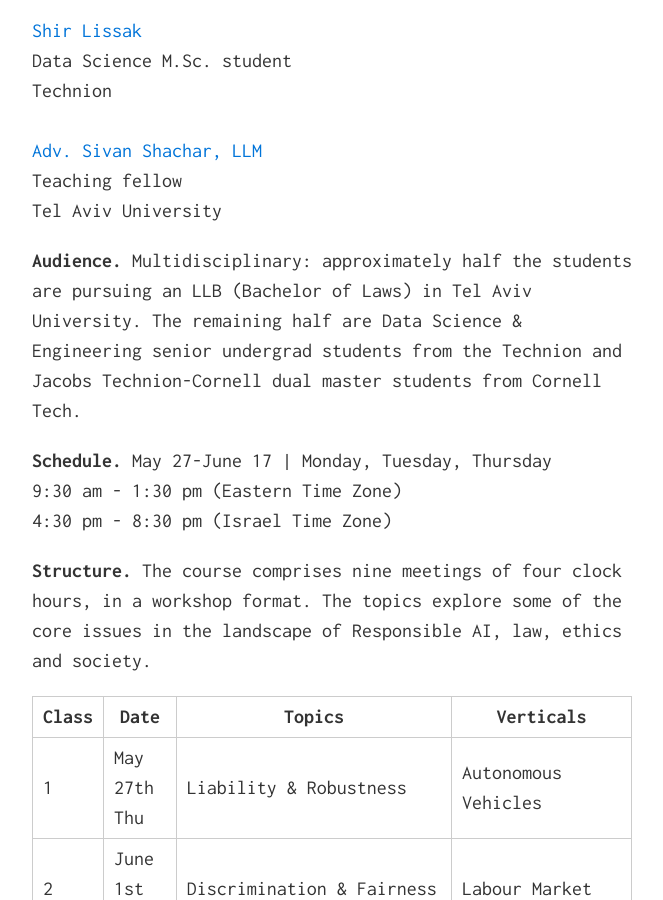
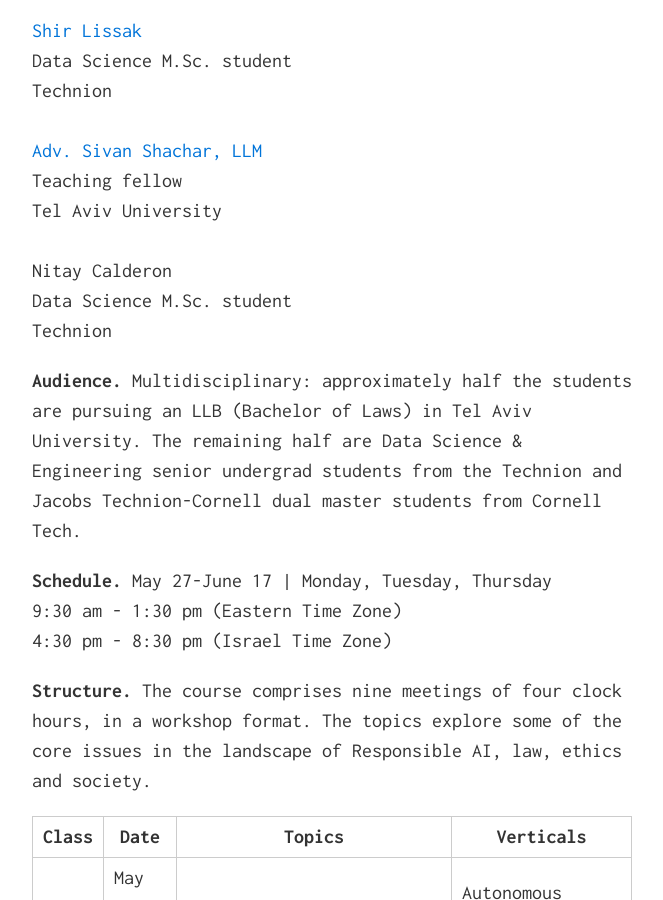
Before and after one commit to ResponsiblyAI/learn, a Jekyll site: the page built from index.md, in a window 1280 px wide and 900 px high, scrolled down 2656 px. Shown: the whole window, without its empty margins (308-971 px from the left). Built offline with Jekyll 4.4.1, drawn with Linux system fonts in a browser that asks for light colours; nearby versions of some CDN libraries.

Commit message:
add nitay

```diff
--- a/index.md
+++ b/index.md
@@ -70,7 +70,10 @@ Technion
 ">Adv. Sivan Shachar, LLM</a>
 Teaching fellow
 Tel Aviv University
-
+<br/><br/>
+Nitay Calderon
+Data Science M.Sc. student
+Technion
 
 **Audience.** Multidisciplinary: approximately half the students are pursuing an LLB (Bachelor of Laws) in Tel Aviv University. The remaining half are Data Science & Engineering senior undergrad students from the Technion and Jacobs Technion-Cornell dual master students from Cornell Tech.
 
```
